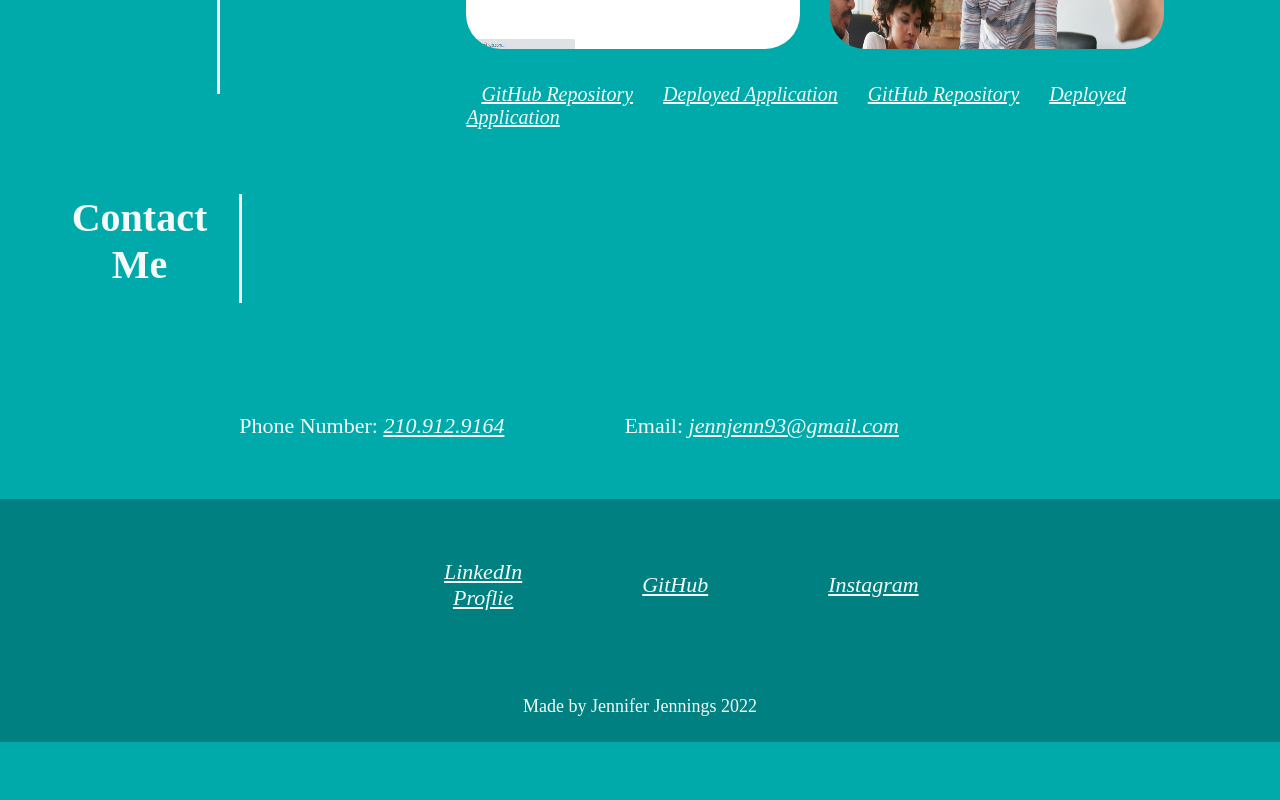
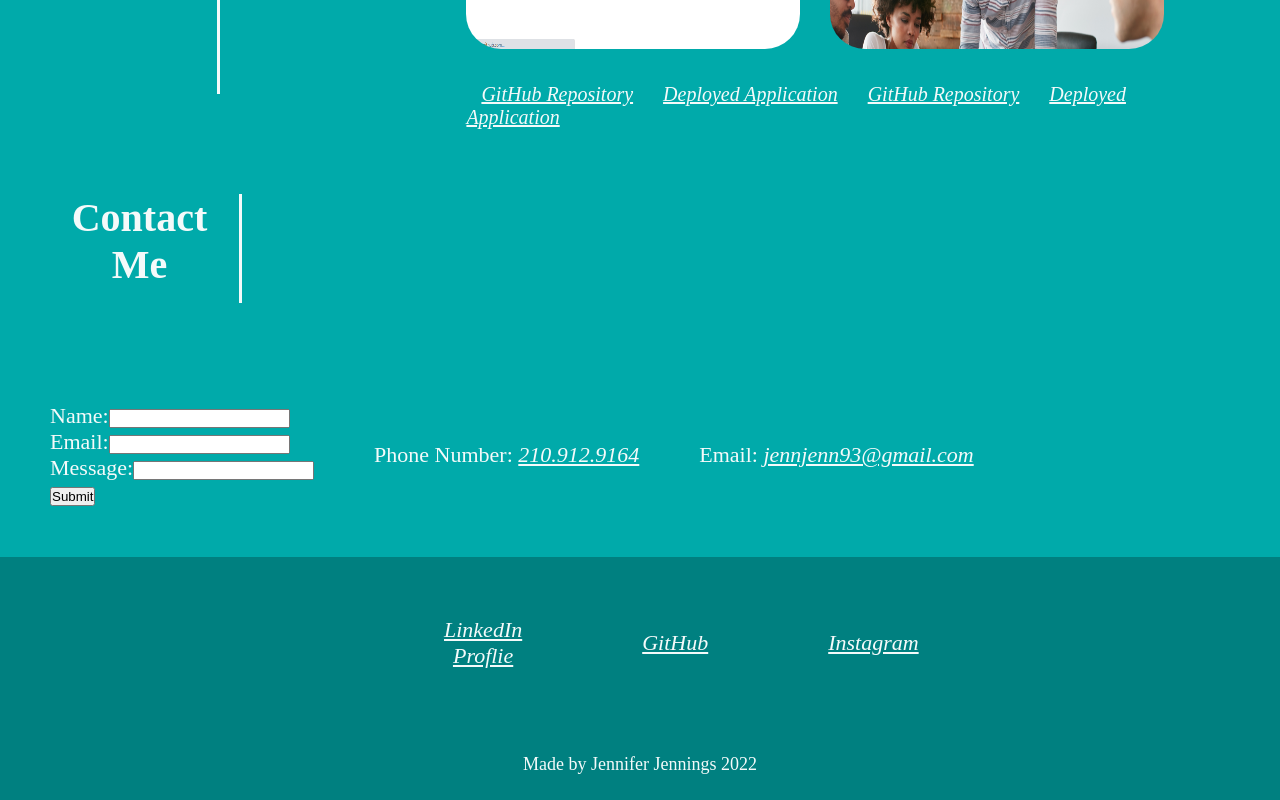
Before and after one commit to jen2ags/My-Portfolio-Updated, a React (Create React App) app: page / in a window 1280 px wide. Shown: the part 2438-3238 px from the top of the page. Before the commit the page ends 3180 px from the top, so only its background shows below. Built offline with nearby package versions, Linux system fonts and the light colour scheme.

Commit message:
adding basic form with basic layout

```diff
--- a/src/App.js
+++ b/src/App.js
@@ -15,6 +15,7 @@ function App() {
         <Portfolio></Portfolio>
         <Contact></Contact>
       </main>
+
         <Footer></Footer>
     </div>
 
--- a/src/components/ContactForm/index.js
+++ b/src/components/ContactForm/index.js
@@ -0,0 +1,25 @@
+import React from 'react';
+
+function ContactForm() {
+    return (
+        <li>
+            <form id="contact-form">
+                <div>
+                    <label htmlFor="name">Name:</label>
+                    <input type="text" name="name" />
+                </div>
+                <div>
+                    <label htmlFor="email">Email:</label>
+                    <input type="email" name="email" />
+                </div>
+                <div>
+                    <label htmlFor="message">Message:</label>
+                    <input rows="6" name="message" />
+                </div>
+                <button type="submit">Submit</button>
+            </form>
+        </li>
+    )
+}
+
+export default ContactForm;
--- a/src/components/ContactInfo/index.js
+++ b/src/components/ContactInfo/index.js
@@ -1,10 +1,14 @@
 import React from 'react';
+import ContactForm from '../ContactForm';
 
 function Contact() {
     return (
         <section id="contact-me">
         <h2 className="section-title"> Contact Me</h2>
+
         <ul>
+            <ContactForm></ContactForm>
+
             <li>
                 Phone Number: <a href="tel:210.912.9164">210.912.9164</a>
             </li>
--- a/src/index.css
+++ b/src/index.css
@@ -160,7 +160,7 @@ text-align: center;
 #contact-me li {
   color: var(--tertiary-color);
   font-size: 22px;
-  padding: 60px;
+  padding: 30px;
 }
 
 #contact-me a {
@@ -168,8 +168,9 @@ text-align: center;
 }
 
 #contact-me ul {
-  margin-left: 14%;
-  margin-right: 14%;
+  margin: 0;
+  padding: 20px;
+  margin-right: 10%;
 }
 
 #contact-me ul li a:hover {
```
